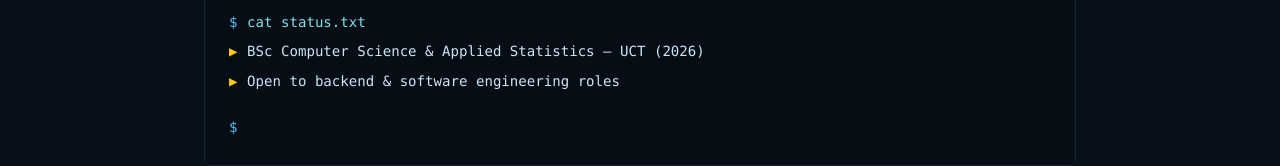
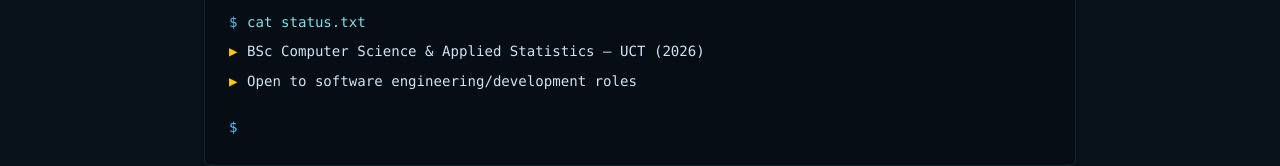
Before and after one commit to BlesstheGM/portfolio, a Next.js app: page / in a window 1280 px wide. Shown: the part 338-504 px from the top of the page. Built offline with nearby package versions, Linux system fonts and the light colour scheme.

Commit message:
Update status line to open to software engineering/development roles

```diff
--- a/components/Hero.tsx
+++ b/components/Hero.tsx
@@ -44,7 +44,7 @@ export default function Hero() {
             </div>
             <div className="t-line">
               <span className="t-out t-warn">▶</span>
-              <span className="t-out">Open to backend &amp; software engineering roles</span>
+              <span className="t-out">Open to software engineering/development roles</span>
             </div>
             <div className="t-line t-blank" />
             <div className="t-line">
```
